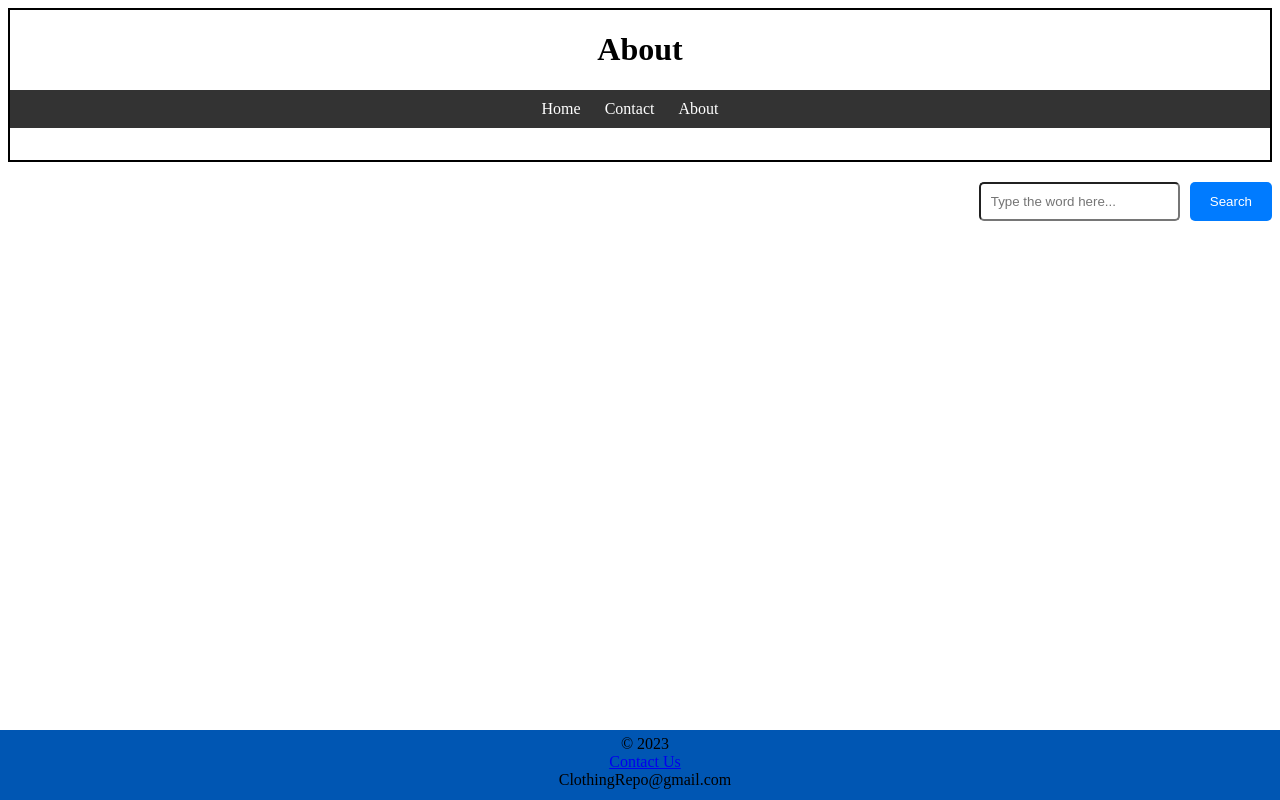
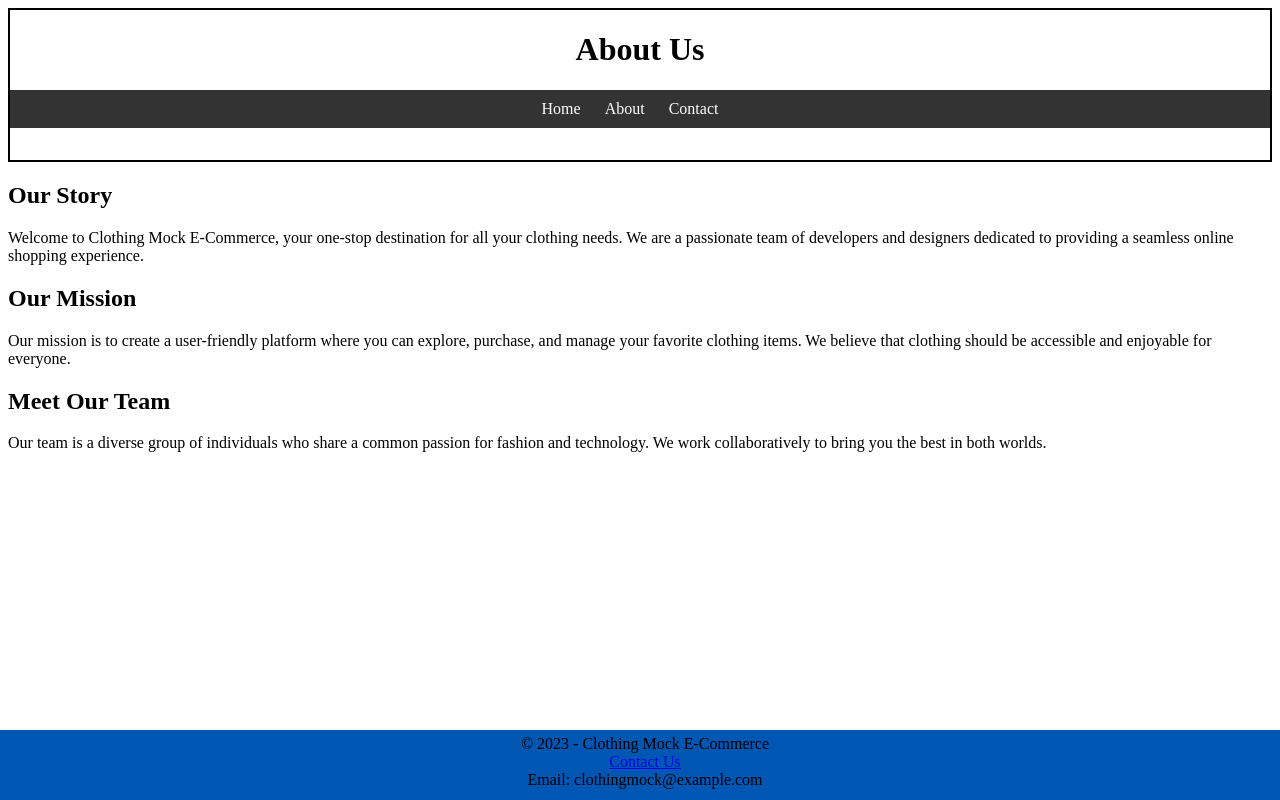
Before and after one commit to ssmaddux/clothingrepo, a website: page client/about.html in a window 1280 px wide. Drawn offline with nearby package versions, Linux system fonts and the light colour scheme.

Commit message:
html-Edits, about&contact

```diff
--- a/client/about.html
+++ b/client/about.html
@@ -3,40 +3,45 @@
 <head>
     <meta charset="UTF-8">
     <meta name="viewport" content="width=device-width, initial-scale=1.0">
-     <!-- link CSS -->
-    <link rel="stylesheet" href="styles.css" />
-    <!-- link favcon -->
-     <link rel="icon" href="./favcon.png" type="image/x-icon">
-    <!-- link axios -->
-    <script src="https://unpkg.com/axios/dist/axios.min.js"></script>
-    <!-- link javaScript -->
-    <script defer src="script.js"></script>
-    <title>ClothingRepo</title>
+    <link rel="stylesheet" href="styles.css">
+    <link rel="icon" href="./favicon.png" type="image/x-icon">
+    <title>About Us - Clothing Mock E-Commerce</title>
 </head>
+<body>
+    <header>
+        <h1>About Us</h1>
+        <nav>
+            <ul>
+                <li><a href="index.html">Home</a></li>
+                <li><a href="about.html">About</a></li>
+                <li><a href="contact.html">Contact</a></li>
+            </ul>
+        </nav>
+    </header>
 
-<header>
-    <div>
-        <h1 class="title">About</h1>
+    <div class="about-content">
+        <h2>Our Story</h2>
+        <p>
+            Welcome to Clothing Mock E-Commerce, your one-stop destination for all your clothing needs. We are a passionate team of developers and designers dedicated to providing a seamless online shopping experience.
+        </p>
+
+        <h2>Our Mission</h2>
+        <p>
+            Our mission is to create a user-friendly platform where you can explore, purchase, and manage your favorite clothing items. We believe that clothing should be accessible and enjoyable for everyone.
+        </p>
+
+        <h2>Meet Our Team</h2>
+        <p>
+            Our team is a diverse group of individuals who share a common passion for fashion and technology. We work collaboratively to bring you the best in both worlds.
+        </p>
     </div>
-    <nav>
-        <ul>
-            <li><a href="index.html">Home </a></li>
-            <li><a href="contact.html">Contact </a></li>
-            <li><a href="about.html">About </a></li>
-        </ul>
-    </nav>
-</header>
 
-<body>
-    <div class="search-container">
-        <input type="text" placeholder="Type the word here..." id="inp-word"/>
-        <button id="search-btn">Search</button>
-    </div>
-    <div>
-        <div></div>
-        <div></div>
-        <div></div>
-    </div>
-    <footer>&#169 2023 <br/><a href="contact.html">Contact Us</a><br/> ClothingRepo@gmail.com </footer>
+    <footer>
+        &#169; 2023 - Clothing Mock E-Commerce
+        <br>
+        <a href="contact.html">Contact Us</a>
+        <br>
+        Email: clothingmock@example.com
+    </footer>
 </body>
 </html>
```
Also changed, not shown: client/contact.html (+36 -31 lines), client/index.html (+4 -4 lines).
